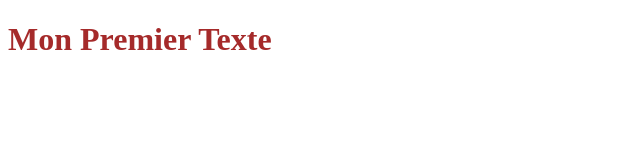
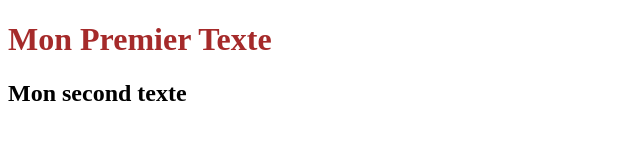
Before and after one commit to Dakuii/FirstProject, a plain HTML site: page index.html in a window 1280 px wide. Shown: the whole page, without its empty margins (0-640 px from the left). Drawn offline with Linux system fonts and the light colour scheme.

Commit message:
html modification : add second text

```diff
--- a/index.html
+++ b/index.html
@@ -9,6 +9,7 @@
 <body>
 
     <h1>Mon Premier Texte</h1>
+    <h2>Mon second texte</h2>
 
 </body>
 </html>
```
